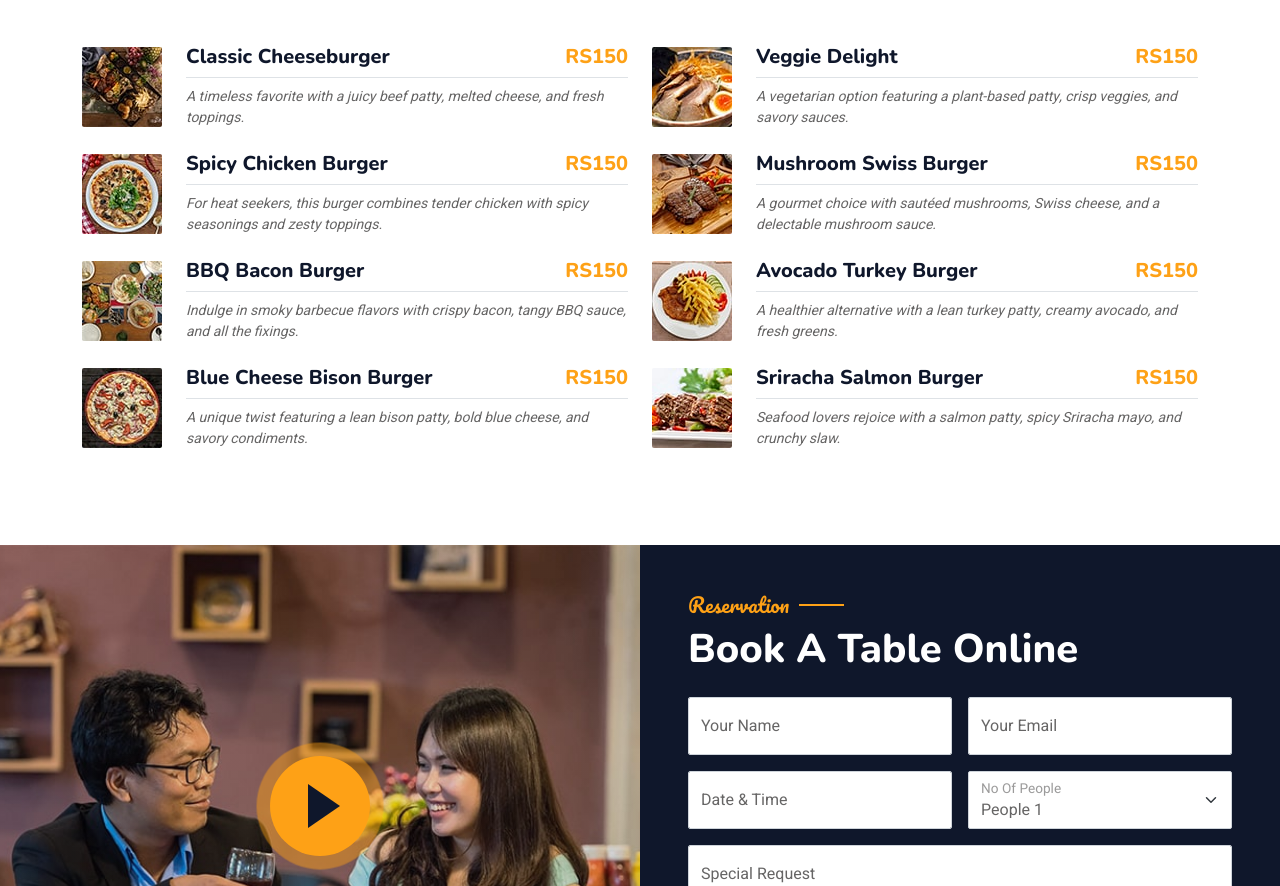
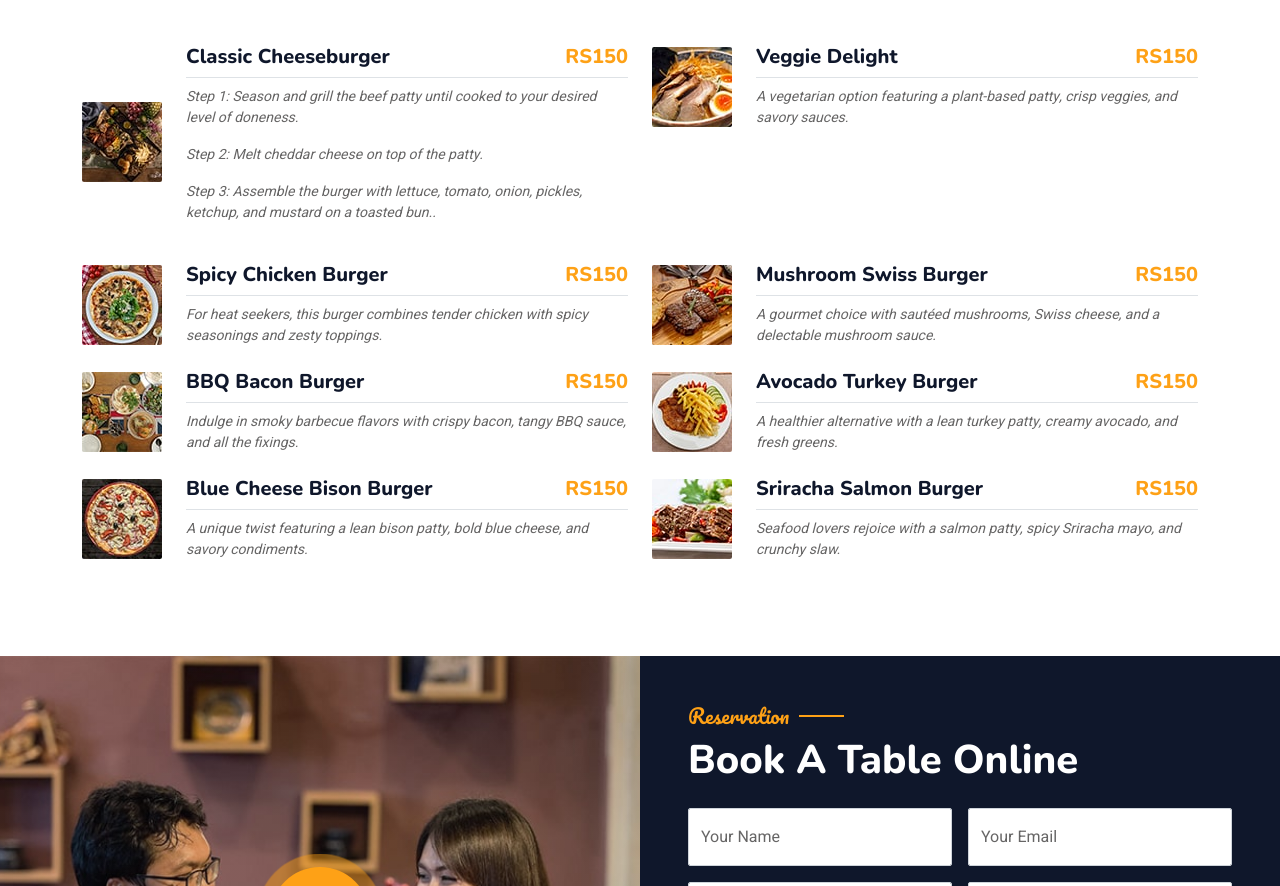
Before and after one commit to Sandesh73406/restoran, a plain HTML site: page index.html in a window 1280 px wide. Shown: the part 2137-3023 px from the top of the page. Drawn offline with nearby package versions, Linux system fonts and the light colour scheme.

Commit message:
Update index.html

```diff
--- a/index.html
+++ b/index.html
@@ -238,7 +238,9 @@
                                                 <span>Classic Cheeseburger</span>
                                                 <span class="text-primary">RS150</span>
                                             </h5>
-                                            <small class="fst-italic">A timeless favorite with a juicy beef patty, melted cheese, and fresh toppings.</small>
+                                            <small class="fst-italic"><P>Step 1: Season and grill the beef patty until cooked to your desired level of doneness.
+                                                </P><P>Step 2: Melt cheddar cheese on top of the patty.</P>
+                                                <P>Step 3: Assemble the burger with lettuce, tomato, onion, pickles, ketchup, and mustard on a toasted bun..</P></small>
                                         </div>
                                     </div>
                                 </div>
```
